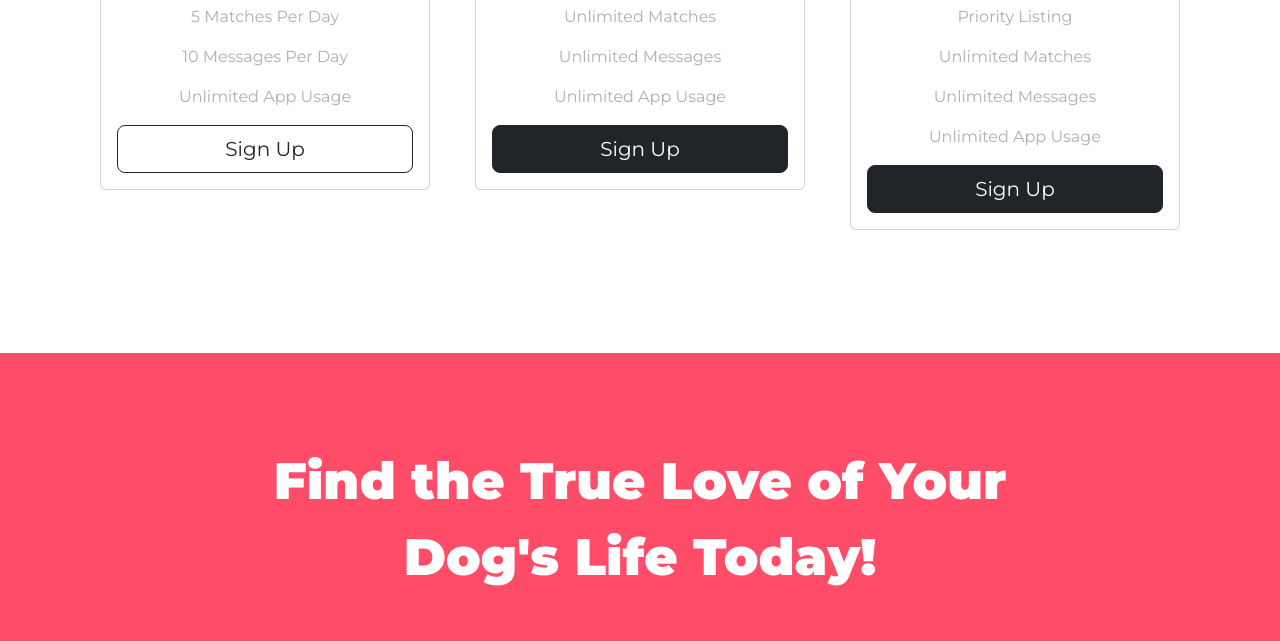
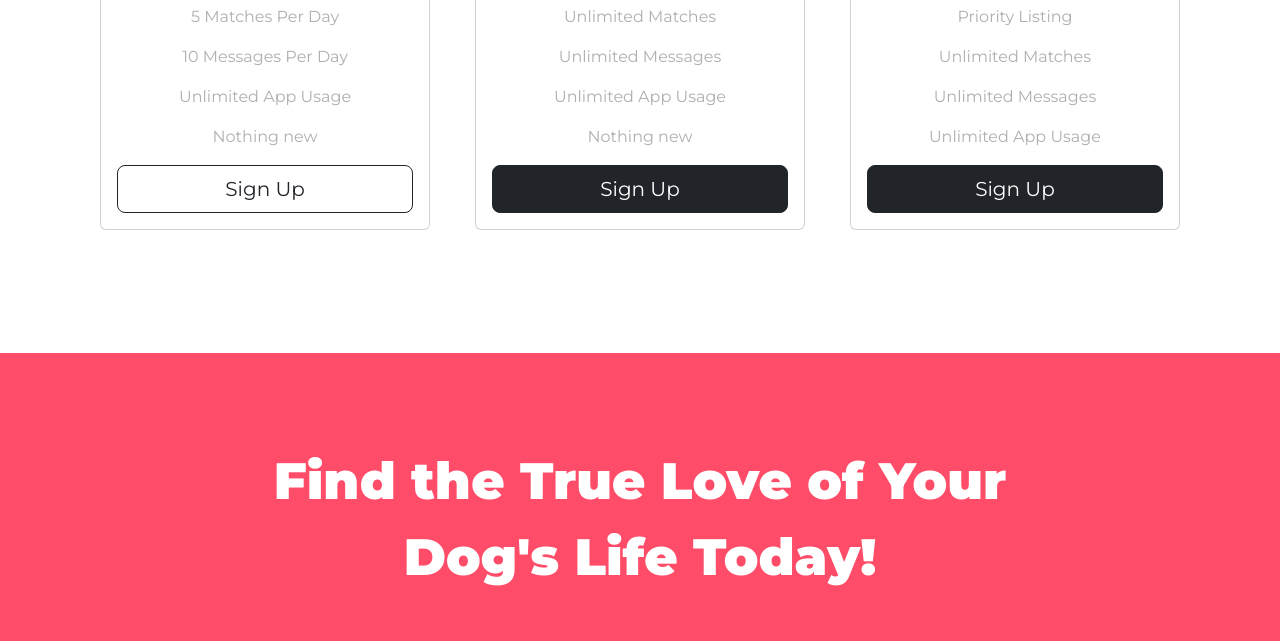
Before and after one commit to cloud-007/TinDog-Practice, a plain HTML site: page index.html in a window 1280 px wide. Shown: the part 2253-2894 px from the top of the page. Drawn offline with nearby package versions, Linux system fonts and the light colour scheme.

Commit message:
linked-section

```diff
--- a/index.html
+++ b/index.html
@@ -204,6 +204,7 @@
               <p>5 Matches Per Day</p>
               <p>10 Messages Per Day</p>
               <p>Unlimited App Usage</p>
+              <p>Nothing new</p>
 
               <div class="d-grid gap-2">
                 <button type="button" class="btn btn-lg btn-outline-dark">
@@ -221,6 +222,7 @@
               <p>Unlimited Matches</p>
               <p>Unlimited Messages</p>
               <p>Unlimited App Usage</p>
+              <p>Nothing new</p>
               <div class="d-grid gap-2">
                 <button type="button" class="btn btn-lg btn-dark">
                   Sign Up
```
